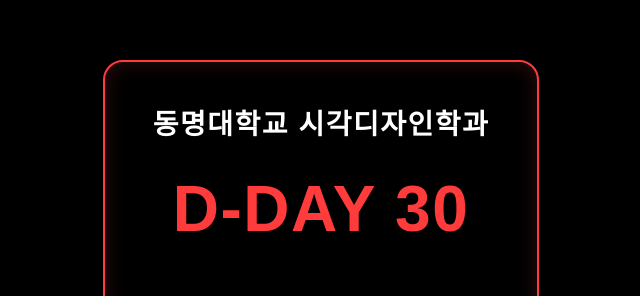
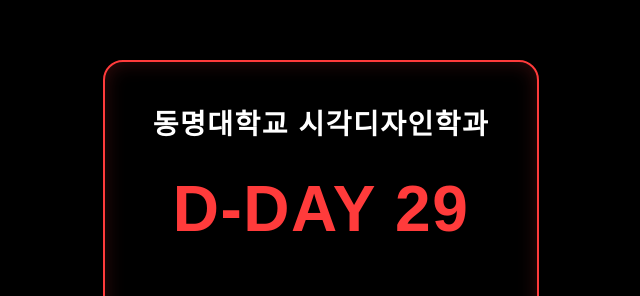
Before and after one commit to ghghrjfrjf-spec/TUVD2025, a plain HTML site: page index.html in a window 1280 px wide. Shown: the part 169-465 px from the top of the page, 319-959 px from the left. Drawn offline with Linux system fonts and the light colour scheme.

Commit message:
New commit

```diff
--- a/index.html
+++ b/index.html
@@ -75,7 +75,7 @@
 <!-- D‑day 안내 박스 -->
 <section class="dday-box" role="note" aria-label="Exhibition D-day notice">
   <div class="dday-title">동명대학교 시각디자인학과</div>
-  <div class="dday-title"><strong>D-day 30</strong></div>
+  <div class="dday-title"><strong>D-day 29</strong></div>
   <button onclick="window.open('https://www.tuvisualdesign.com','_blank')">Open</button>
 </section>
 
```
